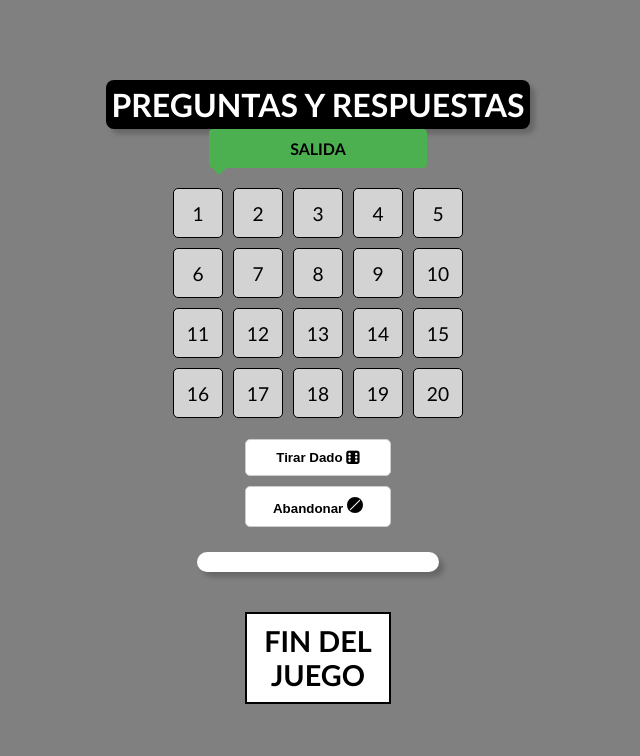
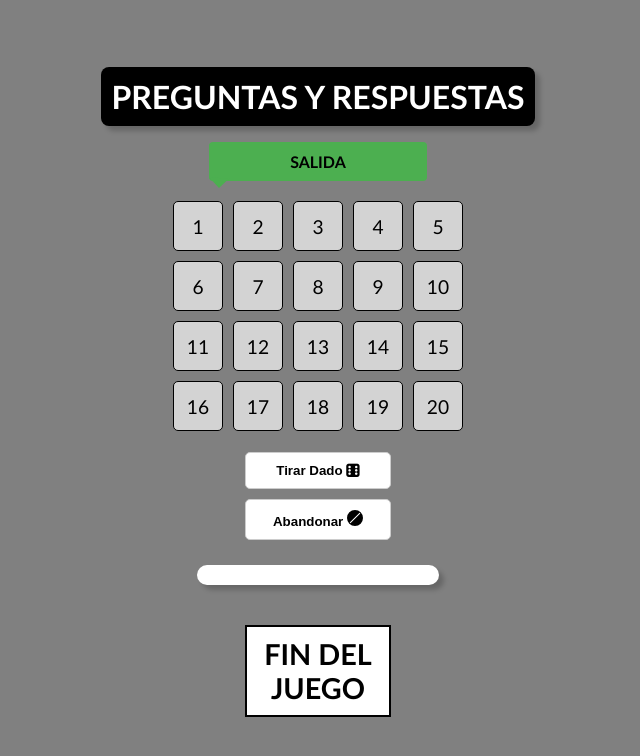
Before and after one commit to LRondinelli04/Proyecto-Final---JavaScript, a website: page ProyectoFinal/ProyectoFinal2/public/index.html in a window 1280 px wide. Shown: the whole page, without its empty margins (322-962 px from the left). Drawn offline with nearby package versions, Linux system fonts and the light colour scheme; no server answers.

Commit message:
cambios esteticos

```diff
--- a/ProyectoFinal/ProyectoFinal2/public/style.css
+++ b/ProyectoFinal/ProyectoFinal2/public/style.css
@@ -6,28 +6,32 @@
   margin: 0;
 }
 
-html {
+html, body {
+  min-height: 100vh;
+  margin: 0;
+  padding: 0;
   display: flex;
+  flex-direction: column;
   justify-content: center;
   align-items: center;
-  height: 100vh;
 }
 
 body {
-  padding: 15px;
   background: gray;
   text-align: center;
   font-family: calibri;
   font-size: 120%;
+  padding: 15px;
 }
 
 h1 {
   font-size: 2rem;
-  padding: 5px;
+  padding: 10px;
   background-color: black;
   color: white;
   border-radius: 8px;
   box-shadow: 5px 5px 5px rgba(0, 0, 0, 0.2);
+  margin-bottom: 1rem;
 }
 
 .contenedor {
```
